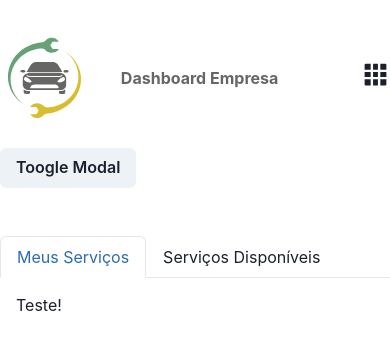
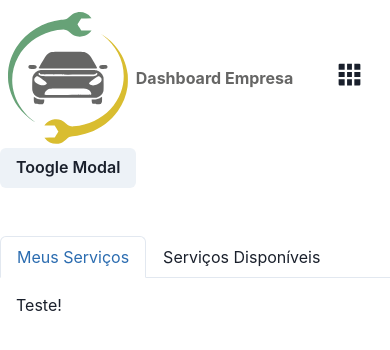
Before and after one commit to cricardolima/capstone-s6, a React (Create React App) app: page /dashboard/worker in a window 390 px wide. Shown: the top 350 px of the page. Built offline with nearby package versions, Linux system fonts and the light colour scheme.

Commit message:
fix: adjusting mobile responsivity

```diff
--- a/src/pages/DashboardWorker/index.tsx
+++ b/src/pages/DashboardWorker/index.tsx
@@ -19,7 +19,7 @@ import { TabsWorker } from "../../components/Tabs/TabsWorker";
 import { ModalCheckoutOrder } from "../../components/Modal/ModalCheckoutOrder";
 
 export const DashboardWorker = () => {
-  const {onToggle, isOpen, onClose, onOpen } = useDisclosure();
+  const { onToggle, isOpen, onClose, onOpen } = useDisclosure();
 
   const logout = (path: any) => {
     console.log(path);
@@ -27,11 +27,11 @@ export const DashboardWorker = () => {
 
   return (
     <>
-      <HStack ml="2%" mt="2%" spacing={10}>
+      <HStack ml="2%" mt="2%" spacing={[2, 5, 10]}>
         <Box>
           <Image src={logo} alt="Logo" h="140px" w="120px" />
         </Box>
-        <VStack alignItems="flex-start" w="86%">
+        <VStack alignItems="flex-start" w={["50%", "60%", "70%", "80%"]}>
           <Text as="h3" color="text" fontWeight="bold">
             Dashboard Empresa
           </Text>
```
